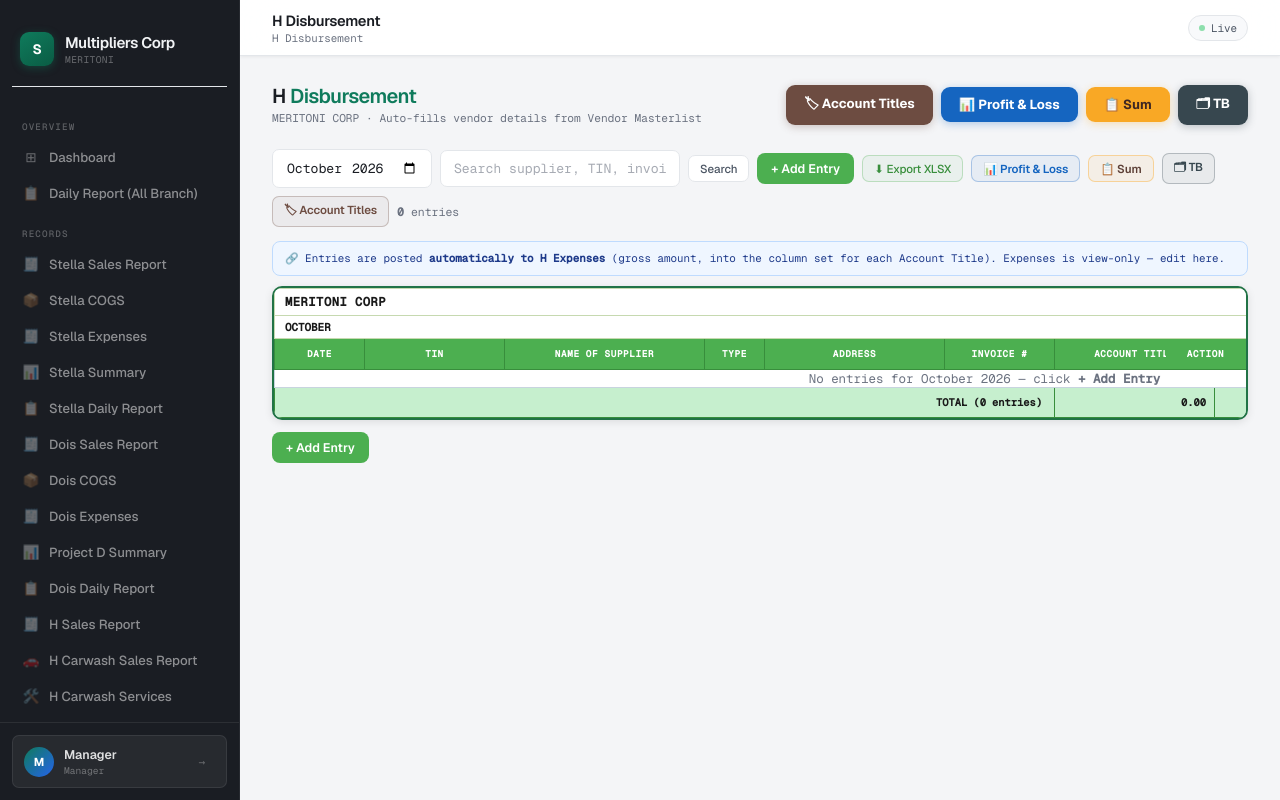
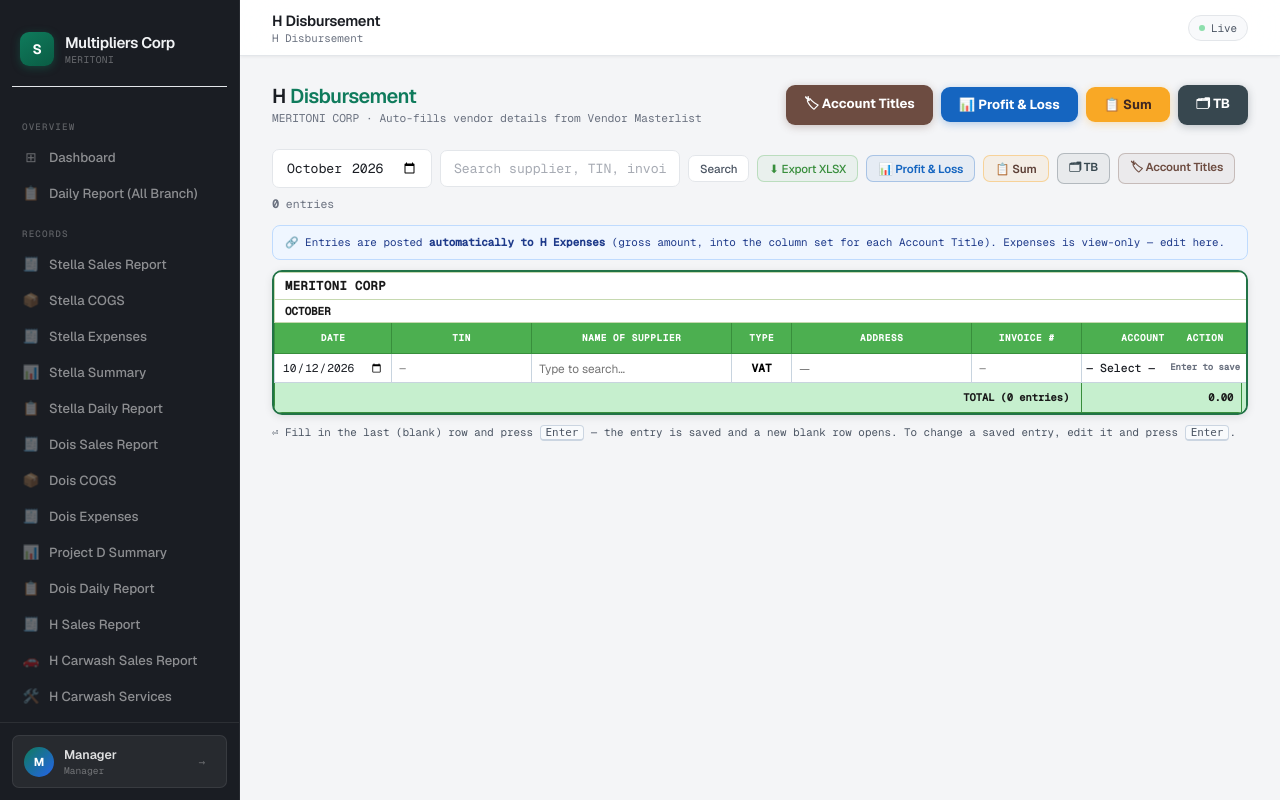
Before and after one commit to BlessSF/Acct-System, a PHP site: page /h/h_disbursement.php in a window 1280 px wide. Run offline with PHP 8.4, Linux system fonts and the light colour scheme; the visitor is signed in with stand-in values (Sample User, id 1); data comes from the database, SQL or seed files in the repository; data that the repository does not hold is empty; some web fonts are replaced.

Commit message:
Change Format of Saving in teh disburment

```diff
--- a/h/h_disbursement.php
+++ b/h/h_disbursement.php
@@ -373,6 +373,11 @@
 .bsv.saving { opacity:.5; pointer-events:none; }
 .bsv.ok  { background:#dcfce7; color:#15803d; }
 .bsv.err { background:#fff1f2; color:#be123c; border-color:#fecdd3; }
+.rs { display:block; font-family:var(--font-m); font-size:.56rem; font-weight:700; margin-bottom:3px; white-space:nowrap; }
+.rs-ok    { color:#15803d; }
+.rs-dirty { color:#b45309; }
+.rs-new   { color:#6b7280; }
+.rs-err   { color:#be123c; }
 .bdel {
   padding: 3px 7px; font-size: .58rem;
   font-family: var(--font-m); font-weight: 700;
@@ -485,7 +490,6 @@
   <?php if ($fSearch): ?>
   <a href="h_disbursement.php?month=<?= urlencode($fMonth) ?>" class="btn btn-ghost btn-sm">Reset</a>
   <?php endif; ?>
-  <button type="button" class="btn-add-row" onclick="addRow()">+ Add Entry</button>
   <a href="h_disbursement.php?export_csv=1&month=<?= urlencode($fMonth) ?>"
      class="btn btn-ghost btn-sm" style="color:#388E3C;border-color:rgba(76,175,80,.3);background:rgba(76,175,80,.06)">
     ⬇ Export XLSX
@@ -560,7 +564,7 @@
       <?php endforeach; ?>
     <?php else: ?>
       <tr id="empty-row">
-        <td colspan="11" class="empty-state">No entries for <?= htmlspecialchars(date('F Y', strtotime($fMonth . '-01'))) ?> — click <strong>+ Add Entry</strong></td>
+        <td colspan="11" class="empty-state">No entries for <?= htmlspecialchars(date('F Y', strtotime($fMonth . '-01'))) ?> — type in the row below and press <strong>Enter</strong></td>
       </tr>
     <?php endif; ?>
     </tbody>
@@ -578,8 +582,8 @@
   </table>
 </div>
 
-<div style="margin-top:12px">
-  <button class="btn-add-row" onclick="addRow()">+ Add Entry</button>
+<div style="margin-top:10px;font-family:var(--font-m);font-size:.68rem;color:var(--subtext2)">
+  ⏎ Fill in the last (blank) row and press <kbd style="border:1px solid #cbd5e1;border-bottom-width:2px;border-radius:4px;padding:0 5px;background:#f8fafc">Enter</kbd> — the entry is saved and a new blank row opens. To change a saved entry, edit it and press <kbd style="border:1px solid #cbd5e1;border-bottom-width:2px;border-radius:4px;padding:0 5px;background:#f8fafc">Enter</kbd>.
 </div>
 
 <?php
@@ -624,7 +628,7 @@
     $h .= '<td><input type="text" class="di num" data-col="net_of_vat" value="' . $fmt($r['net_of_vat']). '" readonly style="background:rgba(76,175,80,.07);cursor:default" tabindex="-1"></td>';
     $h .= '<td><input type="text" class="di" data-col="particular"     value="' . $d('particular')      . '" placeholder="—" oninput="markDirty(this)"></td>';
     $h .= '<td class="td-act-sticky" style="padding:4px 5px;text-align:center">
-             <button class="bsv" onclick="saveRow(this)">Update</button>
+             <span class="rs rs-ok">✓ saved</span>
              <button class="bdel" onclick="deleteRow(this)">Del</button></td>';
     return $h;
 }
@@ -644,8 +648,18 @@
 // ── Dirty flag ─────────────────────────────────────────────
 function markDirty(el) {
     const row = el.closest('tr');
-    const btn = row?.querySelector('.bsv');
-    if (btn) { btn.textContent = row.dataset.id ? 'Update*' : 'Save'; btn.className = 'bsv'; }
+    if (!row) return;
+    row.dataset.dirty = '1';
+    setRowState(row, row.dataset.id ? 'dirty' : 'new');
+}
+
+// Small status text in the Action cell (there is no Save button — Enter saves)
+function setRowState(row, state) {
+    const rs = row.querySelector('.rs');
+    if (!rs) return;
+    const map = { ok:['✓ saved','rs-ok'], dirty:['edited · Enter','rs-dirty'], 'new':['Enter to save','rs-new'], saving:['saving…','rs-new'], err:['not saved','rs-err'] };
+    const m = map[state] || map['new'];
+    rs.textContent = m[0]; rs.className = 'rs ' + m[1];
 }
 
 // ── Auto-calculate: gross → input_tax (12%) → net_of_vat ──
@@ -773,11 +787,11 @@
 }
 
 // ── Add row ────────────────────────────────────────────────
-function addRow() {
+function addRow(focus = true, dateVal = '') {
     const empty = document.getElementById('empty-row');
     if (empty) empty.remove();
     const tbody = document.getElementById('dsb-tbody');
-    const today = new Date().toISOString().split('T')[0];
+    const today = dateVal || new Date().toISOString().split('T')[0];
     const tr = document.createElement('tr');
     tr.id = 'new_' + (++newRowCounter); tr.dataset.id = '';
     tr.innerHTML = `
@@ -793,18 +807,25 @@
       <td><input type="text" class="di num" data-col="net_of_vat" value="0.00" readonly style="background:rgba(76,175,80,.07);cursor:default" tabindex="-1"></td>
       <td><input type="text" class="di" data-col="particular"     value="" placeholder="—" oninput="markDirty(this)"></td>
       <td class="td-act-sticky" style="padding:4px 5px;text-align:center">
-        <button class="bsv" onclick="saveRow(this)">Save</button>
+        <span class="rs rs-new">Enter to save</span>
       </td>`;
     tbody.appendChild(tr);
-    tr.querySelector('[data-col="tin"]')?.focus();
+    if (focus) tr.querySelector('[data-col="tin"]')?.focus();
     updateTotals();
 }
 
-// ── Save row ───────────────────────────────────────────────
-async function saveRow(btn) {
-    const row = btn.closest('tr');
-    const id  = row.dataset.id;
-    btn.textContent = '…'; btn.className = 'bsv saving';
+// ── Save row (triggered by Enter — there is no Save button) ──
+// Returns true when the row was saved.
+async function saveRow(row) {
+    if (row._saving) return false;
+    const id = row.dataset.id;
+    const g  = parseFloat((row.querySelector('[data-col="gross"]').value || '0').replace(/,/g, '')) || 0;
+    const acct = row.querySelector('[data-col="account_title"]').value;
+    if (!id) {                       // brand-new row: needs the basics before it is saved
+        if (!acct) { showToast('Choose an Account Title first', 'error'); row.querySelector('[data-col="account_title"]').focus(); return false; }
+        if (g <= 0) { showToast('Enter the Gross amount first', 'error'); row.querySelector('[data-col="gross"]').focus(); return false; }
+    }
+    row._saving = true; setRowState(row, 'saving');
     const fd = new FormData();
     fd.append(id ? 'ajax_update' : 'ajax_add', '1');
     if (id) fd.append('id', id);
@@ -815,7 +836,6 @@
         const res  = await fetch('h_disbursement.php', { method: 'POST', body: fd });
         const data = await res.json();
         if (data.ok) {
-            btn.textContent = 'Update'; btn.className = 'bsv ok';
             // Show Input Tax / Net of VAT exactly as the server saved them
             if (data.input_tax !== undefined) {
                 const tEl = row.querySelector('[data-col="input_tax"]');
@@ -828,23 +848,43 @@
                 const del = document.createElement('button');
                 del.className = 'bdel'; del.textContent = 'Del';
                 del.onclick = function(){ deleteRow(this); };
-                btn.parentElement.appendChild(del);
+                row.querySelector('.rs').after(del);
             }
-            setTimeout(() => { if (btn.className.includes('ok')) btn.className = 'bsv'; }, 2000);
+            row.dataset.dirty = '';
+            setRowState(row, 'ok');
             if (data.posted === 'unmapped') showToast('✓ Entry saved — but its Account Title has no Expenses column, so it was NOT posted to Expenses (set one in Account Titles)', 'error');
             else if (data.posted === 'error') showToast('✓ Entry saved — but posting to Expenses failed', 'error');
             else showToast('✓ Entry saved and posted to Expenses', 'success');
             updateTotals();
-        } else {
-            btn.textContent = 'Error'; btn.className = 'bsv err';
-            showToast('❌ ' + data.msg, 'error');
-            setTimeout(() => { btn.textContent = id ? 'Update' : 'Save'; btn.className = 'bsv'; }, 3000);
+            row._saving = false;
+            return true;
         }
+        setRowState(row, 'err');
+        showToast('❌ ' + data.msg, 'error');
     } catch(e) {
-        btn.textContent = 'Error'; btn.className = 'bsv err';
+        setRowState(row, 'err');
         showToast('❌ Network error', 'error');
     }
+    row._saving = false;
+    return false;
 }
+
+// ── Enter = save. On the blank (new) row it also opens the next blank row. ──
+document.addEventListener('keydown', async function (e) {
+    if (e.key !== 'Enter' || e.shiftKey || e.isComposing) return;
+    const el = e.target;
+    const row = el.closest ? el.closest('#dsb-tbody tr') : null;
+    if (!row || el.tagName === 'SELECT' || el.tagName === 'BUTTON') return;
+    if (el.classList.contains('ac-pick')) return;
+    if (!row.dataset.id) {                 // new row → save, then a fresh blank row
+        e.preventDefault(); e.stopPropagation();
+        document.querySelectorAll('.ac-list').forEach(l => l.classList.remove('open'));
+        const dateVal = row.querySelector('[data-col="entry_date"]').value;
+        if (await saveRow(row)) addRow(true, dateVal);
+    } else if (row.dataset.dirty === '1') { // saved row that was edited → save, then normal Enter-moves-down
+        saveRow(row);
+    }
+}, true);
 
 // ── Delete row ─────────────────────────────────────────────
 async function deleteRow(btn) {
@@ -867,7 +907,7 @@
 // ── Live totals ────────────────────────────────────────────
 function updateTotals() {
     let g = 0, t = 0, n = 0;
-    document.querySelectorAll('#dsb-tbody tr[data-id]').forEach(row => {
+    document.querySelectorAll('#dsb-tbody tr[data-id]:not([data-id=""])').forEach(row => {
         g += parseFloat(row.querySelector('[data-col="gross"]')?.value?.replace(/,/g,'') || 0);
         t += parseFloat(row.querySelector('[data-col="input_tax"]')?.value?.replace(/,/g,'') || 0);
         n += parseFloat(row.querySelector('[data-col="net_of_vat"]')?.value?.replace(/,/g,'') || 0);
@@ -875,9 +915,15 @@
     document.getElementById('tfoot-gross').textContent = g.toFixed(2).replace(/\B(?=(\d{3})+(?!\d))/g,',');
     document.getElementById('tfoot-itax').textContent  = t.toFixed(2).replace(/\B(?=(\d{3})+(?!\d))/g,',');
     document.getElementById('tfoot-nvat').textContent  = n.toFixed(2).replace(/\B(?=(\d{3})+(?!\d))/g,',');
-    const count = document.querySelectorAll('#dsb-tbody tr[data-id]').length;
+    const count = document.querySelectorAll('#dsb-tbody tr[data-id]:not([data-id=""])').length;
     document.getElementById('dsb-count').textContent = count;
 }
+
+// Always keep one blank row at the bottom, ready to type into (no "+ Add Entry" button).
+document.addEventListener('DOMContentLoaded', function () {
+    addRow(false);
+    updateTotals();
+});
 
 function showToast(msg, type) {
     const t = document.createElement('div');
```
Also changed, not shown: h/h_expenses.php (+42 -0 lines).
